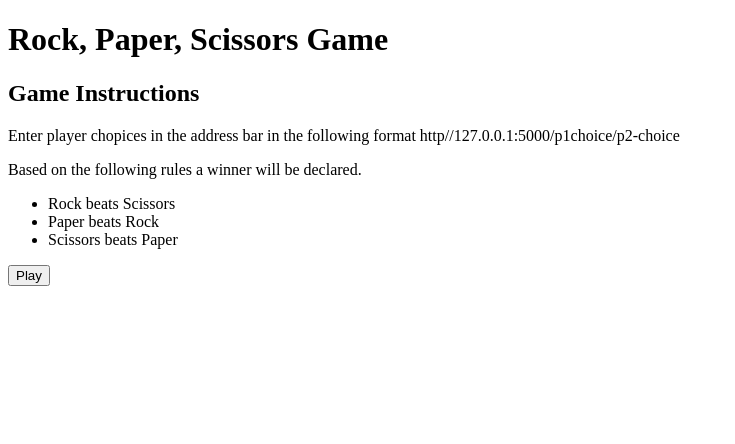
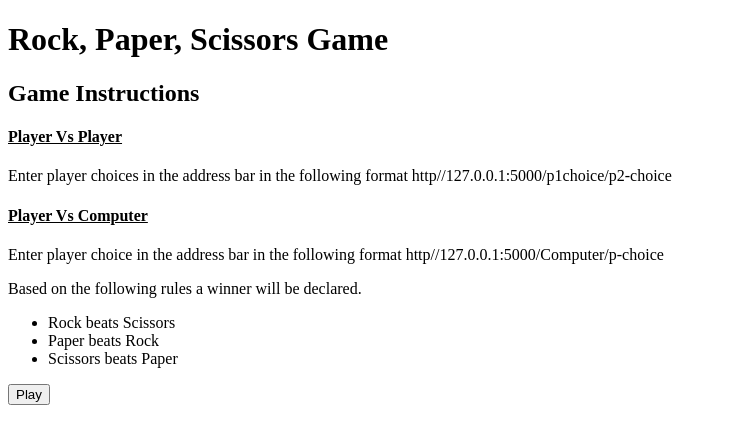
Before and after one commit to ScottDrysdale86/RPS_game_Wk3_HW, a Flask app: page / in a window 1280 px wide. Shown: the part 52-496 px from the top of the page, without its empty margins (0-735 px from the left). Run offline with Flask 2, Linux system fonts and the light colour scheme.

Commit message:
drop down vs computer working

```diff
--- a/controllers/controller.py
+++ b/controllers/controller.py
@@ -30,6 +30,13 @@ def computer(p_choice):
     )
 
 
-# @app.route("/play")
-# def play():
-#     return render_template("play.html", title="Rock, Paper, Scissors Game", result = Game.play_computer(player.player_choice))
+@app.route("/play", methods=["GET", "POST"])
+def play():
+    if request.method == "POST":
+        player_name = request.form.get("p1-name")
+        player_choice = request.form.get("p1-choice")
+        return Game.play_computer(player_choice)
+    return render_template(
+        "play.html",
+        title="Rock, Paper, Scissors Game",
+    )
--- a/templates/index.html
+++ b/templates/index.html
@@ -1,9 +1,19 @@
 {% extends 'base.html' %} {% block content %}
 <div>
 	<h2>Game Instructions</h2>
+	<h4>
+		<b><u>Player Vs Player</u></b>
+	</h4>
 	<p>
-		Enter player chopices in the address bar in the following format
+		Enter player choices in the address bar in the following format
 		http//127.0.0.1:5000/p1choice/p2-choice
+	</p>
+	<h4>
+		<b><u>Player Vs Computer</u></b>
+	</h4>
+	<p>
+		Enter player choice in the address bar in the following format
+		http//127.0.0.1:5000/Computer/p-choice
 	</p>
 	<p>Based on the following rules a winner will be declared.</p>
 	<ul>
```
Also changed, not shown: templates/play.html (+1 -12 lines).
